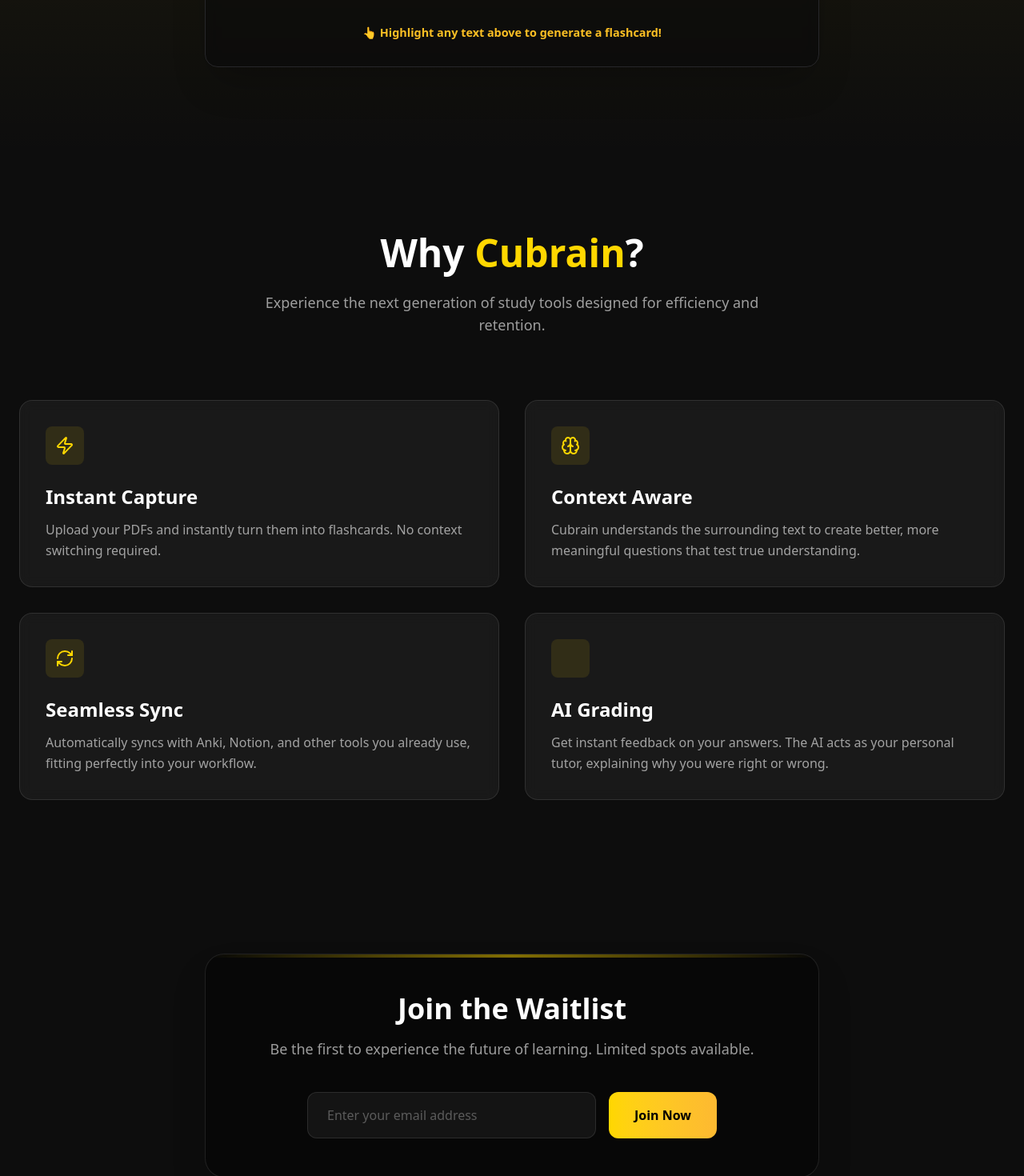
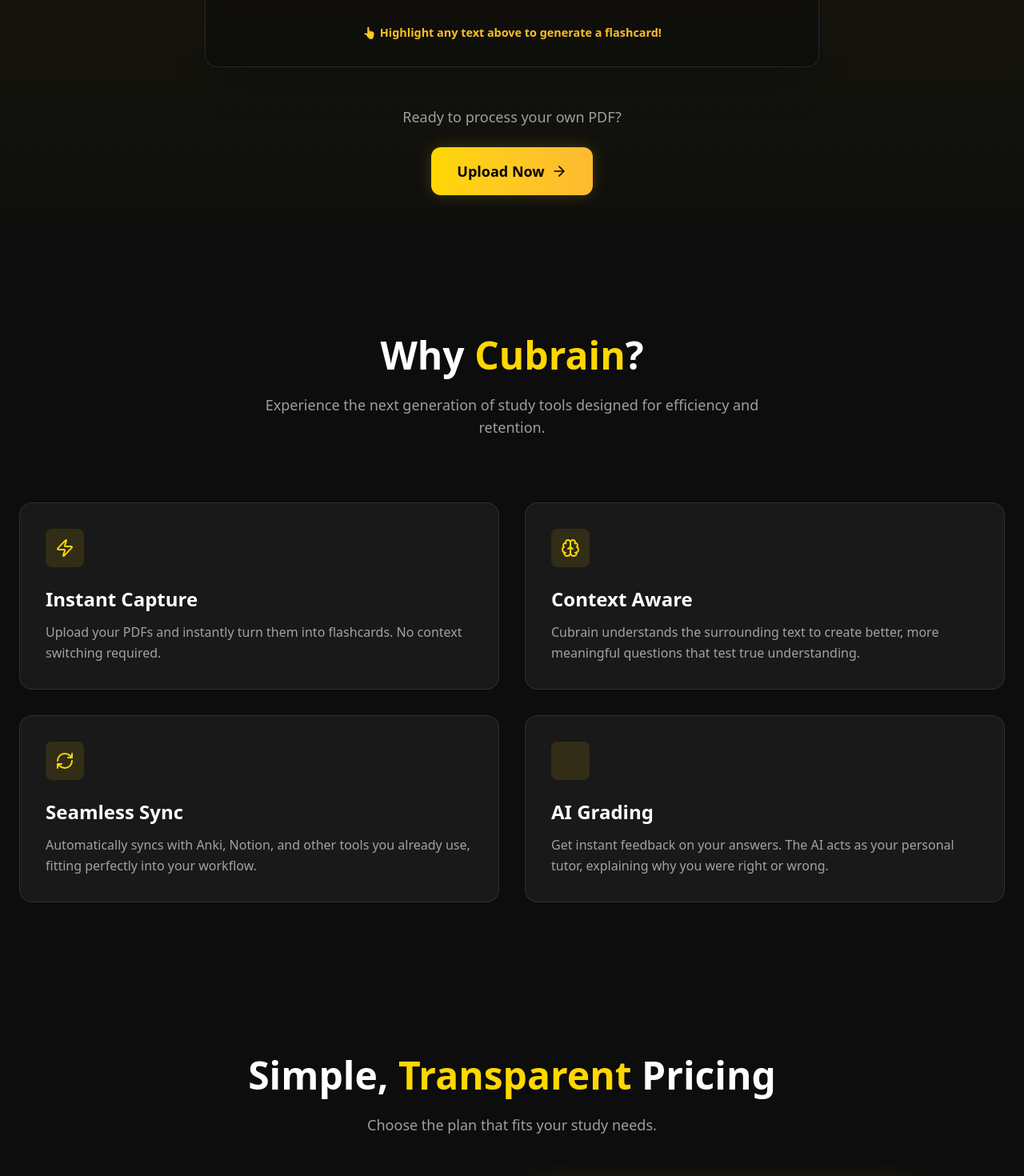
Before and after one commit to Seung-zedd/cubrain, a SvelteKit app in the folder frontend/: page / in a window 1280 px wide. Shown: the part 1330-2800 px from the top of the page at 80% size. Built offline with nearby package versions, Linux system fonts and the light colour scheme; no server answers; some icons are missing.

Commit message:
🚀 feat: complete Lemon Squeezy integration and landing page launch

```diff
--- a/frontend/src/app.d.ts
+++ b/frontend/src/app.d.ts
@@ -21,6 +21,7 @@ declare global {
       }) => void;
       Refresh: () => void;
     };
+    createLemonSqueezy?: () => void;
   }
 }
 
--- a/frontend/src/routes/(app)/dashboard/+page.svelte
+++ b/frontend/src/routes/(app)/dashboard/+page.svelte
@@ -607,6 +607,7 @@
     type={proModalType}
     mode={user.current ? "free" : "guest"}
     onclose={() => (showProModal = false)}
+    onsignup={() => (showLoginModal = true)}
   />
 {/if}
 
--- a/frontend/src/routes/(marketing)/+page.svelte
+++ b/frontend/src/routes/(marketing)/+page.svelte
@@ -1,5 +1,6 @@
 <script lang="ts">
   import FlashcardDemo from "$lib/components/FlashcardDemo.svelte";
+  import { onMount } from "svelte";
   import { authFetch } from "$lib/api";
   import { fade, fly } from "svelte/transition";
   import { user } from "$lib/stores/user.svelte";
@@ -13,11 +14,11 @@
   import LayoutDashboard from "@lucide/svelte/icons/layout-dashboard";
   import LogIn from "@lucide/svelte/icons/log-in";
   import Home from "@lucide/svelte/icons/home";
+  import ArrowRight from "@lucide/svelte/icons/arrow-right";
+  import Star from "@lucide/svelte/icons/star";
+  import UpgradeButton from "$lib/components/UpgradeButton.svelte";
   import { cn } from "$lib/utils";
 
-  let email = $state("");
-  let status = $state("idle"); // 'idle' | 'loading' | 'success' | 'error'
-  let message = $state("");
   let showLoginModal = $state(false);
   let isMobileMenuOpen = $state(false);
 
@@ -25,51 +26,12 @@
     isMobileMenuOpen = !isMobileMenuOpen;
   };
 
-  const joinWaitlist = async () => {
-    if (!email || !email.includes("@")) {
-      status = "error";
-      message = "Please enter a valid email address.";
-      return;
+  onMount(() => {
+    // Initialize Lemon Squeezy if available
+    if (window.createLemonSqueezy) {
+      window.createLemonSqueezy();
     }
-
-    status = "loading";
-    message = "";
-
-    try {
-      const response = await authFetch("/api/v1/waitlist", {
-        method: "POST",
-        headers: {
-          "Content-Type": "application/json",
-        },
-        body: JSON.stringify({ email }),
-      });
-
-      if (response.ok) {
-        status = "success";
-        message = "Thanks for joining! We'll be in touch soon.";
-        email = "";
-      } else {
-        const text = await response.text();
-        status = "error";
-        try {
-          const errorData = JSON.parse(text);
-          message =
-            errorData.message ||
-            errorData.details ||
-            "Something went wrong. Please try again.";
-        } catch (e) {
-          message = text || "Something went wrong. Please try again.";
-        }
-      }
-    } catch (err) {
-      if (import.meta.env.DEV) {
-        console.error(err);
-      }
-      status = "error";
-      message =
-        "Failed to connect to the server. Please check your connection.";
-    }
-  };
+  });
 
   const jsonLd = {
     "@context": "https://schema.org",
@@ -115,7 +77,7 @@
         <a
           href="/dashboard"
           class="px-5 py-2.5 text-sm rounded-full font-bold bg-linear-to-r from-[#FFD700] to-[#FDB931] text-black hover:shadow-[0_0_20px_rgba(255,215,0,0.4)] transition-all transform hover:-translate-y-0.5"
-          >Go to Dashboard</a
+          >Dashboard</a
         >
       {:else}
         <div class="flex items-center gap-4">
@@ -125,9 +87,9 @@
             >Sign In</button
           >
           <a
-            href="#waitlist"
+            href="/login"
             class="px-5 py-2.5 text-sm rounded-full font-bold bg-linear-to-r from-[#FFD700] to-[#FDB931] text-black hover:shadow-[0_0_20px_rgba(255,215,0,0.4)] transition-all transform hover:-translate-y-0.5"
-            >Get Early Access</a
+            >Get Started</a
           >
         </div>
       {/if}
@@ -247,7 +209,7 @@
               class="flex items-center justify-center gap-3 w-full py-4 rounded-xl font-bold bg-linear-to-r from-[#FFD700] to-[#FDB931] text-black shadow-[0_0_20px_rgba(255,215,0,0.2)] active:scale-[0.98] transition-all"
             >
               <LayoutDashboard class="w-5 h-5" />
-              Go to Dashboard
+              Dashboard
             </a>
           {:else}
             <button
@@ -261,12 +223,12 @@
               Sign In
             </button>
             <a
-              href="#waitlist"
+              href="/login"
               onclick={toggleMobileMenu}
               class="flex items-center justify-center gap-3 w-full py-4 rounded-xl font-bold bg-linear-to-r from-[#FFD700] to-[#FDB931] text-black shadow-[0_0_20px_rgba(255,215,0,0.2)] active:scale-[0.98] transition-all"
             >
               <Zap class="w-5 h-5" />
-              Get Early Access
+              Get Started
             </a>
           {/if}
         </div>
@@ -309,13 +271,14 @@
           class="flex flex-col sm:flex-row gap-4 justify-center md:justify-start"
         >
           <a
-            href="#waitlist"
-            class="px-8 py-4 rounded-xl font-bold text-lg bg-linear-to-r from-[#FFD700] to-[#FDB931] text-black shadow-[0_0_20px_rgba(255,215,0,0.3)] hover:shadow-[0_0_30px_rgba(255,215,0,0.5)] transition-all transform hover:-translate-y-1 text-center"
-            >Join the Waitlist</a
+            href="/login"
+            class="px-8 py-4 rounded-xl font-bold text-lg bg-linear-to-r from-[#FFD700] to-[#FDB931] text-black shadow-[0_0_30px_rgba(255,215,0,0.3)] hover:shadow-[0_0_40px_rgba(255,215,0,0.5)] transition-all transform hover:-translate-y-1 text-center"
+            >Start for Free</a
           >
-          <button
+          <a
+            href="#pricing"
             class="px-8 py-4 rounded-xl font-bold text-lg bg-white/5 text-white border border-white/10 hover:bg-white/10 hover:border-white/20 backdrop-blur-sm transition-all text-center"
-            >Learn More</button
+            >View Pricing</a
           >
         </div>
       </div>
@@ -344,6 +307,17 @@
         class="absolute inset-0 bg-linear-to-b from-transparent via-[#FFD700]/5 to-transparent pointer-events-none"
       ></div>
       <FlashcardDemo />
+
+      <div class="mt-12 text-center">
+        <p class="text-white/60 mb-6 text-lg">Ready to process your own PDF?</p>
+        <a
+          href="/dashboard"
+          class="inline-flex items-center gap-2 px-8 py-4 rounded-xl font-bold text-lg bg-linear-to-r from-[#FFD700] to-[#FDB931] text-black shadow-[0_0_20px_rgba(255,215,0,0.2)] hover:shadow-[0_0_30px_rgba(255,215,0,0.4)] transition-all transform hover:-translate-y-1"
+        >
+          Upload Now
+          <ArrowRight class="w-5 h-5" />
+        </a>
+      </div>
     </section>
 
     <section id="features" class="py-24 px-6 max-w-7xl mx-auto">
@@ -424,68 +398,131 @@
       </div>
     </section>
 
-    <section id="waitlist" class="py-24 px-6 flex justify-center relative">
+    <section id="pricing" class="py-24 px-6 relative">
       <!-- Background Glow -->
       <div
         class="absolute top-1/2 left-1/2 -translate-x-1/2 -translate-y-1/2 w-[80%] h-[80%] bg-[#FFD700]/5 blur-[120px] -z-10 pointer-events-none"
       ></div>
-      <div
-        class="bg-black/40 backdrop-blur-xl border border-white/10 p-8 md:p-12 rounded-3xl shadow-2xl text-center max-w-3xl w-full relative overflow-hidden"
-      >
-        <div
-          class="absolute top-0 left-0 w-full h-1 bg-linear-to-r from-transparent via-[#FFD700] to-transparent opacity-50"
-        ></div>
 
-        <h2 class="text-3xl md:text-4xl font-bold mb-4 text-white">
-          Join the Waitlist
-        </h2>
-        <p class="text-white/60 mb-10 text-base md:text-lg">
-          Be the first to experience the future of learning. Limited spots
-          available.
-        </p>
+      <div class="max-w-5xl mx-auto">
+        <div class="text-center mb-16">
+          <h2 class="text-4xl md:text-5xl font-bold mb-6 text-white">
+            Simple, <span class="text-[#FFD700]">Transparent</span> Pricing
+          </h2>
+          <p class="text-white/60 max-w-2xl mx-auto text-lg">
+            Choose the plan that fits your study needs.
+          </p>
+        </div>
 
-        <form
-          class="flex flex-col sm:flex-row gap-4 max-w-lg mx-auto"
-          onsubmit={(e) => {
-            e.preventDefault();
-            joinWaitlist();
-          }}
-        >
-          <input
-            type="email"
-            placeholder="Enter your email address"
-            required
-            bind:value={email}
-            disabled={status === "loading" || status === "success"}
-            class="flex-1 px-6 py-4 rounded-xl border border-white/10 bg-white/5 text-white placeholder:text-white/30 focus:outline-none focus:border-[#FFD700]/50 focus:ring-1 focus:ring-[#FFD700]/50 transition-all disabled:opacity-50"
-          />
-          <button
-            type="submit"
-            class="px-8 py-4 rounded-xl font-bold bg-linear-to-r from-[#FFD700] to-[#FDB931] text-black hover:shadow-[0_0_20px_rgba(255,215,0,0.3)] disabled:opacity-50 transition-all whitespace-nowrap transform hover:-translate-y-0.5"
-            disabled={status === "loading" || status === "success"}
+        <div class="grid grid-cols-1 md:grid-cols-2 gap-8 items-stretch">
+          <!-- Free Plan -->
+          <div
+            class="flex flex-col p-8 rounded-3xl bg-white/5 border border-white/10 backdrop-blur-sm relative overflow-hidden"
           >
-            {#if status === "loading"}
-              Joining...
-            {:else if status === "success"}
-              ✓ Joined!
-            {:else}
-              Join Now
-            {/if}
-          </button>
-        </form>
-        {#if message}
-          <p
-            class="mt-6 font-medium"
-            style="color: {status === 'success' ? '#4ade80' : '#f87171'};"
+            <div class="mb-8">
+              <h3 class="text-xl font-bold text-white mb-2">Free</h3>
+              <div class="flex items-baseline gap-1">
+                <span class="text-4xl font-bold text-white">$0</span>
+                <span class="text-white/40">/month</span>
+              </div>
+            </div>
+
+            <ul class="space-y-4 mb-10 flex-1">
+              <li class="flex items-center gap-3 text-white/70">
+                <CheckCircle2 class="w-5 h-5 text-[#FFD700]" />
+                <span>3 PDFs / day</span>
+              </li>
+              <li class="flex items-center gap-3 text-white/70">
+                <CheckCircle2 class="w-5 h-5 text-[#FFD700]" />
+                <span>First 50 pages only</span>
+              </li>
+              <li class="flex items-center gap-3 text-white/70">
+                <CheckCircle2 class="w-5 h-5 text-[#FFD700]" />
+                <span>Anki Export Support</span>
+              </li>
+            </ul>
+
+            <a
+              href="/login"
+              class="w-full py-4 rounded-xl font-bold bg-white/10 text-white border border-white/10 hover:bg-white/20 transition-all text-center"
+            >
+              Start for Free
+            </a>
+          </div>
+
+          <!-- Pro Plan -->
+          <div
+            class="flex flex-col p-8 rounded-3xl bg-zinc-900 border-2 border-[#FFD700] shadow-[0_0_40px_rgba(255,215,0,0.15)] relative overflow-hidden"
           >
-            {message}
-          </p>
-        {/if}
+            <!-- Badge -->
+            <div
+              class="absolute top-0 right-0 bg-[#FFD700] text-black px-4 py-1 rounded-bl-xl text-xs font-bold flex items-center gap-1"
+            >
+              <Star class="w-3 h-3 fill-current" />
+              LAUNCH OFFER
+            </div>
+
+            <div class="mb-8">
+              <h3 class="text-xl font-bold text-white mb-2">Pro</h3>
+              <div class="flex items-baseline gap-1">
+                <span class="text-4xl font-bold text-white">$19</span>
+                <span class="text-white/40">/month</span>
+              </div>
+            </div>
+
+            <ul class="space-y-4 mb-10 flex-1">
+              <li class="flex items-center gap-3 text-white">
+                <CheckCircle2 class="w-5 h-5 text-[#FFD700]" />
+                <span>100 PDFs / day</span>
+              </li>
+              <li class="flex items-center gap-3 text-white">
+                <CheckCircle2 class="w-5 h-5 text-[#FFD700]" />
+                <span>Full Book Support (1,000 pages)</span>
+              </li>
+              <li class="flex items-center gap-3 text-white">
+                <CheckCircle2 class="w-5 h-5 text-[#FFD700]" />
+                <span>Priority AI processing</span>
+              </li>
+              <li class="flex items-center gap-3 text-white">
+                <CheckCircle2 class="w-5 h-5 text-[#FFD700]" />
+                <span>Anki Export Support</span>
+              </li>
+            </ul>
+
+            <UpgradeButton class="w-full h-14" text="Upgrade to Cubrain Pro" />
+          </div>
+        </div>
       </div>
     </section>
 
-    <footer class="text-center py-12 text-white/40 border-t border-white/5">
-      <p>&copy; 2025 Cubrain. All rights reserved.</p>
+    <footer class="py-16 px-6 border-t border-white/5">
+      <div
+        class="max-w-6xl mx-auto flex flex-col md:flex-row justify-between items-center gap-8"
+      >
+        <div class="flex flex-col items-center md:items-start gap-4">
+          <img
+            src="/logo-gold.png"
+            alt="Cubrain AI Logo"
+            class="h-8 w-auto opacity-80"
+          />
+          <p class="text-white/40 text-sm">
+            &copy; 2026 Cubrain. All rights reserved.
+          </p>
+        </div>
+
+        <div class="flex gap-8">
+          <a
+            href="/terms"
+            class="text-white/40 hover:text-[#FFD700] text-sm transition-colors"
+            >Terms of Service</a
+          >
+          <a
+            href="/privacy"
+            class="text-white/40 hover:text-[#FFD700] text-sm transition-colors"
+            >Privacy Policy</a
+          >
+        </div>
+      </div>
     </footer>
   </main>
 </div>
```
Also changed, not shown: frontend/src/lib/components/ui/ProUpgradeModal.svelte (+7 -1 lines).
